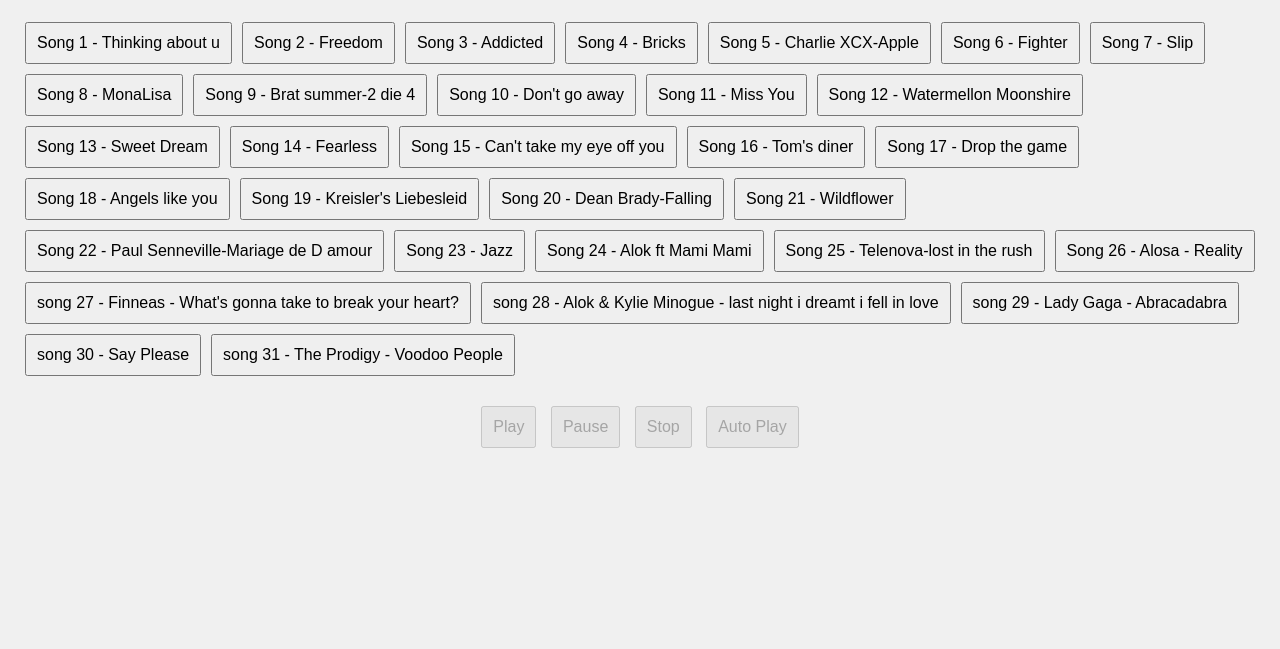
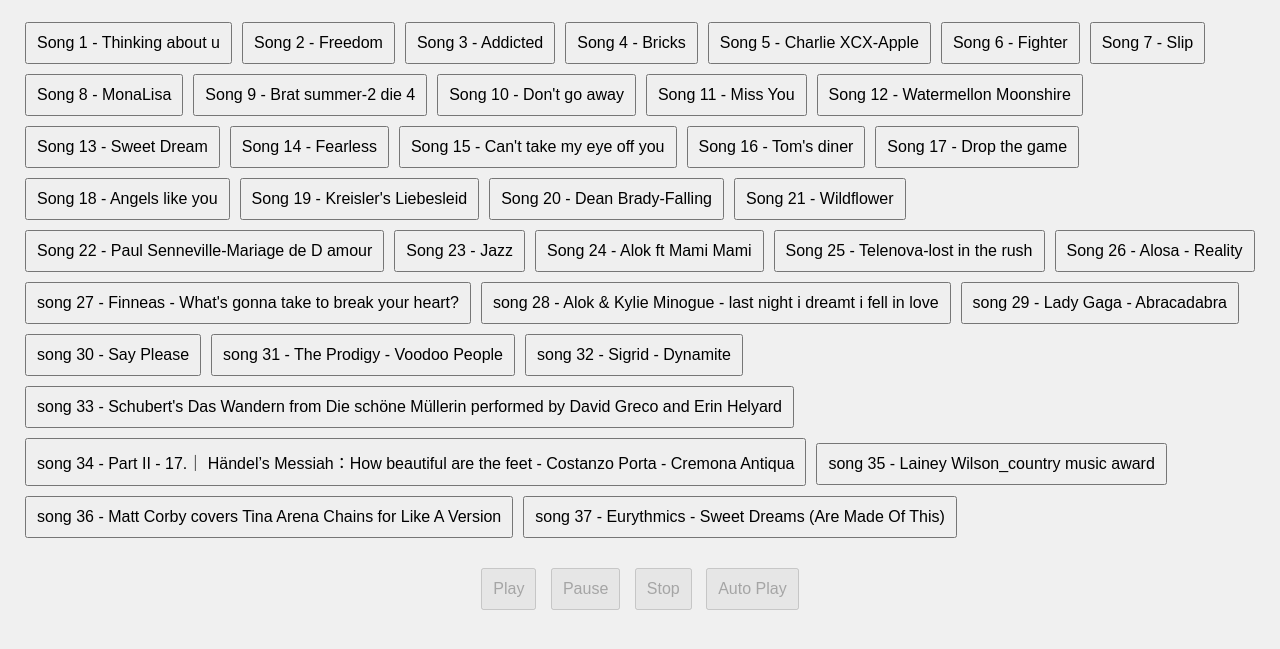
Before and after one commit to 1026Cammy/Cammy, a plain HTML site: page index.html in a window 1280 px wide. Shown: the part 99-748 px from the top of the page. Drawn offline with Linux system fonts and the light colour scheme.

Commit message:
Update index.html

```diff
--- a/index.html
+++ b/index.html
@@ -52,12 +52,17 @@
 { title: "Song 24", artist: "Alok ft Mami Mami", url: "https://github.com/1026Cammy/Cammy/raw/refs/heads/main/Alok%20ft%20Mami%20Mami.mp3?raw=true" },
 { title: "Song 25", artist: "Telenova-lost in the rush", url: "https://github.com/1026Cammy/Cammy/raw/refs/heads/main/RPReplay_Final1720451273.mp3?raw=true" },
             { title: "Song 26", artist: "Alosa - Reality", url: "https://github.com/1026Cammy/Cammy/raw/refs/heads/main/Reality%20-%20Alosa.mp3?raw=true" },
-            { title:"song 27", artist:"Finneas - What's gonna take to break your heart?", url: "https://github.com/1026Cammy/Cammy/raw/refs/heads/main/FINNEAS%20-%20What's%20It%20Gonna%20Take%20To%20Break%20Your%20Heart%EF%BC%9F%20.mp3?raw=true"},
+            { title:"song 27", artist:"Finneas - What's gonna take to break your heart?", url:"https://github.com/1026Cammy/Cammy/raw/refs/heads/main/FINNEAS%20-%20What's%20It%20Gonna%20Take%20To%20Break%20Your%20Heart%EF%BC%9F%20.mp3?raw=true"},
             { title:"song 28", artist:"Alok & Kylie Minogue - last night i dreamt i fell in love", url:"https://github.com/1026Cammy/Cammy/raw/refs/heads/main/Alok%20&%20Kylie%20Minogue%20-%20last%20night%20i%20dreamt%20i%20fell%20in%20love.mp3?raw=true"},
 { title:"song 29", artist:"Lady Gaga - Abracadabra", url:"https://github.com/1026Cammy/Cammy/raw/refs/heads/main/Lady%20Gaga%20-%20Abracadabra.mp3?raw=true"},
     { title:"song 30", artist:"Say Please ", url:"https://github.com/1026Cammy/Cammy/raw/refs/heads/main/Say%20Please%20.mp3?raw=true"},
             { title:"song 31", artist:"The Prodigy - Voodoo People", url:"https://github.com/1026Cammy/Cammy/raw/refs/heads/main/The%20Prodigy%20-%20Voodoo%20People.mp3?raw=true"},
-
+            { title:"song 32", artist:"Sigrid - Dynamite", url:"https://github.com/1026Cammy/Cammy/raw/refs/heads/main/Sigrid%20-%20Dynamite.mp3?raw=true"},
+            { title:"song 33", artist:"Schubert's Das Wandern from Die schöne Müllerin performed by David Greco and Erin Helyard", url:"https://github.com/1026Cammy/Cammy/raw/refs/heads/main/Schubert's%20%EF%BC%82Das%20Wandern%EF%BC%82%20from%20Die%20scho%CC%88ne%20Mu%CC%88llerin%20performed%20by%20David%20Greco%20and%20Erin%20Helyard.mp3?raw=true"},
+            { title:"song 34", artist:"Part II - 17.｜ Händel’s Messiah：How beautiful are the feet - Costanzo Porta - Cremona Antiqua", url:"https://github.com/1026Cammy/Cammy/raw/refs/heads/main/Part%20II%20-%2017.%EF%BD%9C%20Ha%CC%88ndel%E2%80%99s%20Messiah%EF%BC%9A%20%E2%80%9CHow%20beautiful%20are%20the%20feet%E2%80%9D%20%20-%20Costanzo%20Porta%20-%20Cremona%20Antiqua.mp3?raw=true"},
+ { title:"song 35", artist:"Lainey Wilson_country music award", url:"https://github.com/1026Cammy/Cammy/raw/refs/heads/main/Lainey%20Wilson_country%20music%20award.mp3?raw=true"},
+{ title:"song 36", artist:"Matt Corby covers Tina Arena Chains for Like A Version", url:"https://github.com/1026Cammy/Cammy/raw/refs/heads/main/Matt%20Corby%20covers%20Tina%20Arena%20'Chains'%20for%20Like%20A%20Version.mp3?raw=true"},
+{ title:"song 37", artist:" Eurythmics - Sweet Dreams (Are Made Of This)", url:"https://github.com/1026Cammy/Cammy/raw/refs/heads/main/%20Eurythmics%20-%20Sweet%20Dreams%20(Are%20Made%20Of%20This).mp3?raw=true"},
             //Add more songs here
         ];
 
```
